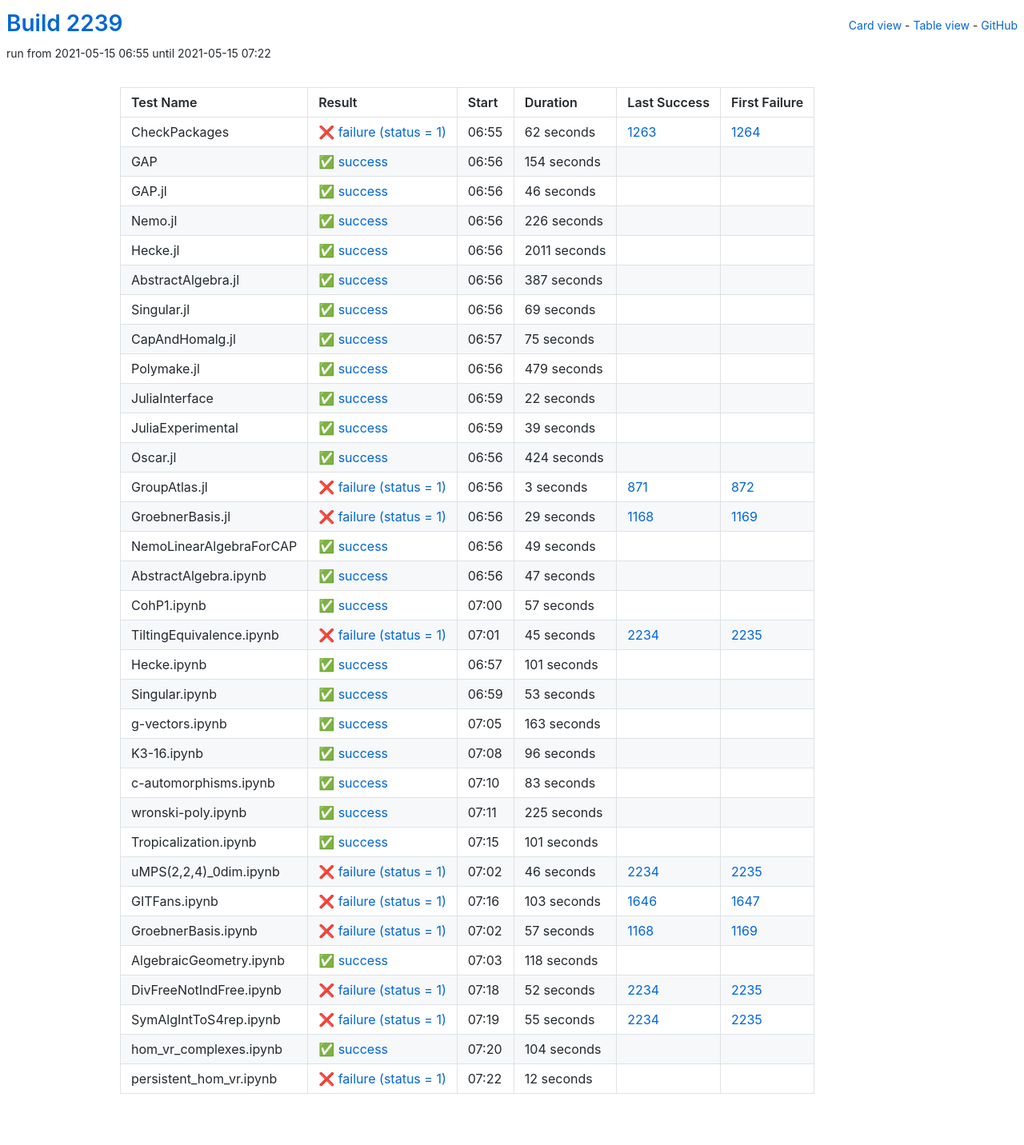
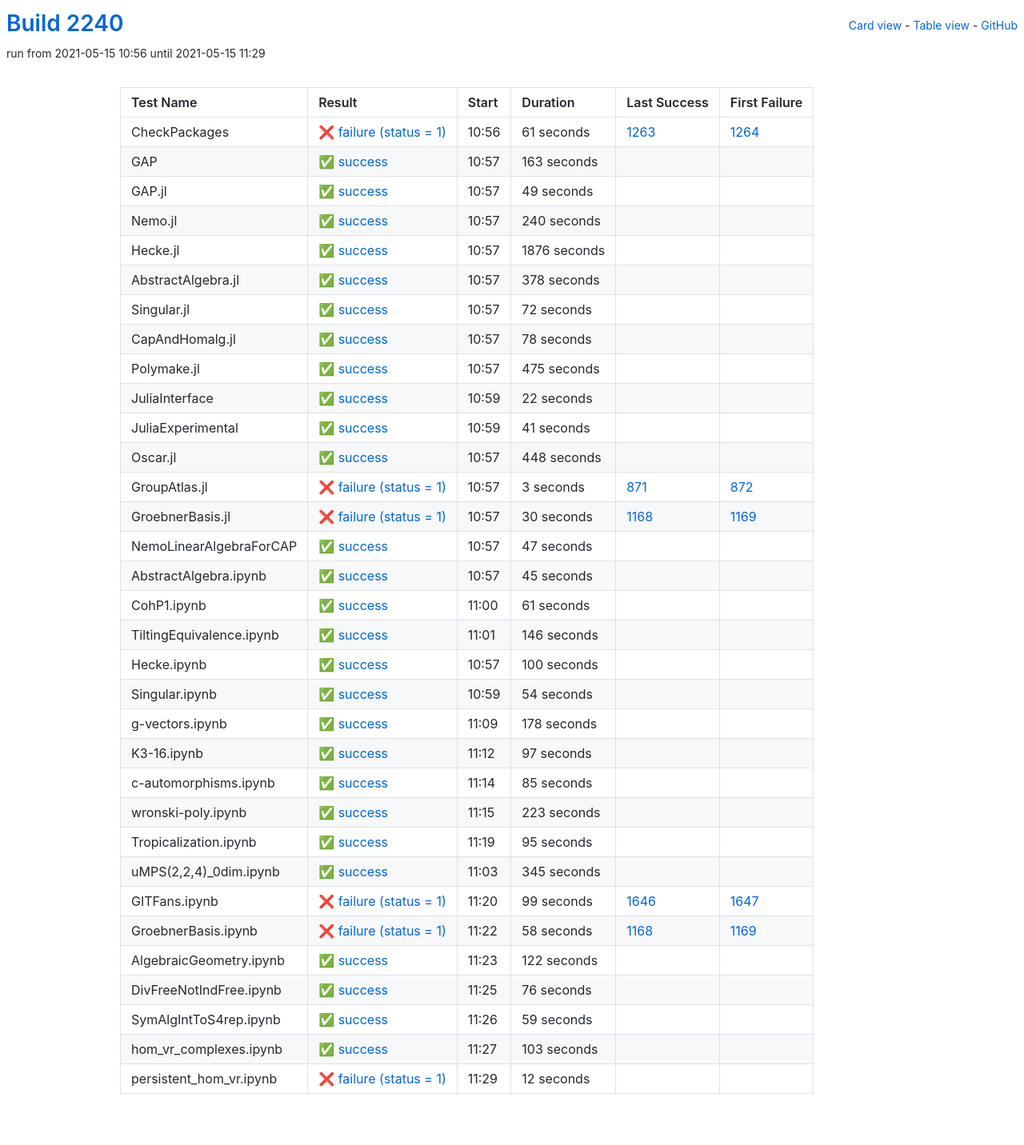
Before and after one commit to oscar-system/oscar-ci-status-stable, a Jekyll site: the page built from table.html, in a window 1280 px wide. Shown: the whole page at 80% size. Built offline with Jekyll 4.4.1, drawn with Linux system fonts in a browser that asks for light colours.

Commit message:
Build #2240

```diff
--- a/_data/ci.yml
+++ b/_data/ci.yml
@@ -1,6 +1,6 @@
 ---
-build: 2239
-build_url: https://oscarci.mathematik.uni-kl.de/job/oscar-stable/2239/
+build: 2240
+build_url: https://oscarci.mathematik.uni-kl.de/job/oscar-stable/2240/
 job: oscar-stable
 organization: oscar-system
 repo: oscar-ci-status-stable
@@ -8,116 +8,116 @@ repourl: https://github.com/oscar-system/oscar-ci-status-stable
 tests:
 - name: CheckPackages
   id: checkpackages
-  log: https://oscarci.mathematik.uni-kl.de/job/oscar-stable/2239/artifact/logs/build-2239/CheckPackages.log
-  start: 2021-05-15 06:55
+  log: https://oscarci.mathematik.uni-kl.de/job/oscar-stable/2240/artifact/logs/build-2240/CheckPackages.log
+  start: 2021-05-15 10:56
   success: false
   exitcode: 1
   status: failure
-  duration: 62
+  duration: 61
   last_success: 1263
   last_success_url: https://oscarci.mathematik.uni-kl.de/job/oscar-stable/1263/
   first_failure: 1264
   first_failure_url: https://oscarci.mathematik.uni-kl.de/job/oscar-stable/1264/
 - name: GAP
   id: gap
-  log: https://oscarci.mathematik.uni-kl.de/job/oscar-stable/2239/artifact/logs/build-2239/GAP.log
-  start: 2021-05-15 06:56
+  log: https://oscarci.mathematik.uni-kl.de/job/oscar-stable/2240/artifact/logs/build-2240/GAP.log
+  start: 2021-05-15 10:57
   success: true
   exitcode: 0
   status: success
-  duration: 154
+  duration: 163
   last_success: false
   last_success_url:
   first_failure: false
   first_failure_url:
 - name: GAP.jl
   id: gap-jl
-  log: https://oscarci.mathematik.uni-kl.de/job/oscar-stable/2239/artifact/logs/build-2239/GAP.jl.log
-  start: 2021-05-15 06:56
+  log: https://oscarci.mathematik.uni-kl.de/job/oscar-stable/2240/artifact/logs/build-2240/GAP.jl.log
+  start: 2021-05-15 10:57
   success: true
   exitcode: 0
   status: success
-  duration: 46
+  duration: 49
   last_success: false
   last_success_url:
   first_failure: false
   first_failure_url:
 - name: Nemo.jl
   id: nemo-jl
-  log: https://oscarci.mathematik.uni-kl.de/job/oscar-stable/2239/artifact/logs/build-2239/Nemo.jl.log
-  start: 2021-05-15 06:56
+  log: https://oscarci.mathematik.uni-kl.de/job/oscar-stable/2240/artifact/logs/build-2240/Nemo.jl.log
+  start: 2021-05-15 10:57
   success: true
   exitcode: 0
   status: success
-  duration: 226
+  duration: 240
   last_success: false
   last_success_url:
   first_failure: false
   first_failure_url:
 - name: Hecke.jl
   id: hecke-jl
-  log: https://oscarci.mathematik.uni-kl.de/job/oscar-stable/2239/artifact/logs/build-2239/Hecke.jl.log
-  start: 2021-05-15 06:56
+  log: https://oscarci.mathematik.uni-kl.de/job/oscar-stable/2240/artifact/logs/build-2240/Hecke.jl.log
+  start: 2021-05-15 10:57
   success: true
   exitcode: 0
   status: success
-  duration: 2011
+  duration: 1876
   last_success: false
   last_success_url:
   first_failure: false
   first_failure_url:
 - name: AbstractAlgebra.jl
   id: abstractalgebra-jl
-  log: https://oscarci.mathematik.uni-kl.de/job/oscar-stable/2239/artifact/logs/build-2239/AbstractAlgebra.jl.log
-  start: 2021-05-15 06:56
+  log: https://oscarci.mathematik.uni-kl.de/job/oscar-stable/2240/artifact/logs/build-2240/AbstractAlgebra.jl.log
+  start: 2021-05-15 10:57
   success: true
   exitcode: 0
   status: success
-  duration: 387
+  duration: 378
   last_success: false
   last_success_url:
   first_failure: false
   first_failure_url:
 - name: Singular.jl
   id: singular-jl
-  log: https://oscarci.mathematik.uni-kl.de/job/oscar-stable/2239/artifact/logs/build-2239/Singular.jl.log
-  start: 2021-05-15 06:56
+  log: https://oscarci.mathematik.uni-kl.de/job/oscar-stable/2240/artifact/logs/build-2240/Singular.jl.log
+  start: 2021-05-15 10:57
   success: true
   exitcode: 0
   status: success
-  duration: 69
+  duration: 72
   last_success: false
   last_success_url:
   first_failure: false
   first_failure_url:
 - name: CapAndHomalg.jl
   id: capandhomalg-jl
-  log: https://oscarci.mathematik.uni-kl.de/job/oscar-stable/2239/artifact/logs/build-2239/CapAndHomalg.jl.log
-  start: 2021-05-15 06:57
+  log: https://oscarci.mathematik.uni-kl.de/job/oscar-stable/2240/artifact/logs/build-2240/CapAndHomalg.jl.log
+  start: 2021-05-15 10:57
   success: true
   exitcode: 0
   status: success
-  duration: 75
+  duration: 78
   last_success: false
   last_success_url:
   first_failure: false
   first_failure_url:
 - name: Polymake.jl
   id: polymake-jl
-  log: https://oscarci.mathematik.uni-kl.de/job/oscar-stable/2239/artifact/logs/build-2239/Polymake.jl.log
-  start: 2021-05-15 06:56
+  log: https://oscarci.mathematik.uni-kl.de/job/oscar-stable/2240/artifact/logs/build-2240/Polymake.jl.log
+  start: 2021-05-15 10:57
   success: true
   exitcode: 0
   status: success
-  duration: 479
+  duration: 475
   last_success: false
   last_success_url:
   first_failure: false
   first_failure_url:
 - name: JuliaInterface
   id: juliainterface
-  log: https://oscarci.mathematik.uni-kl.de/job/oscar-stable/2239/artifact/logs/build-2239/JuliaInterface.log
-  start: 2021-05-15 06:59
+  log: https://oscarci.mathematik.uni-kl.de/job/oscar-stable/2240/artifact/logs/build-2240/JuliaInterface.log
+  start: 2021-05-15 10:59
   success: true
   exitcode: 0
   status: success
@@ -128,32 +128,32 @@ tests:
   first_failure_url:
 - name: JuliaExperimental
   id: juliaexperimental
-  log: https://oscarci.mathematik.uni-kl.de/job/oscar-stable/2239/artifact/logs/build-2239/JuliaExperimental.log
-  start: 2021-05-15 06:59
+  log: https://oscarci.mathematik.uni-kl.de/job/oscar-stable/2240/artifact/logs/build-2240/JuliaExperimental.log
+  start: 2021-05-15 10:59
   success: true
   exitcode: 0
   status: success
-  duration: 39
+  duration: 41
   last_success: false
   last_success_url:
   first_failure: false
   first_failure_url:
 - name: Oscar.jl
   id: oscar-jl
-  log: https://oscarci.mathematik.uni-kl.de/job/oscar-stable/2239/artifact/logs/build-2239/Oscar.jl.log
-  start: 2021-05-15 06:56
+  log: https://oscarci.mathematik.uni-kl.de/job/oscar-stable/2240/artifact/logs/build-2240/Oscar.jl.log
+  start: 2021-05-15 10:57
   success: true
   exitcode: 0
   status: success
-  duration: 424
+  duration: 448
   last_success: false
   last_success_url:
   first_failure: false
   first_failure_url:
 - name: GroupAtlas.jl
   id: groupatlas-jl
-  log: https://oscarci.mathematik.uni-kl.de/job/oscar-stable/2239/artifact/logs/build-2239/GroupAtlas.jl.log
-  start: 2021-05-15 06:56
+  log: https://oscarci.mathematik.uni-kl.de/job/oscar-stable/2240/artifact/logs/build-2240/GroupAtlas.jl.log
+  start: 2021-05-15 10:57
   success: false
   exitcode: 1
   status: failure
@@ -164,32 +164,20 @@ tests:
   first_failure_url: https://oscarci.mathematik.uni-kl.de/job/oscar-stable/872/
 - name: GroebnerBasis.jl
   id: groebnerbasis-jl
-  log: https://oscarci.mathematik.uni-kl.de/job/oscar-stable/2239/artifact/logs/build-2239/GroebnerBasis.jl.log
-  start: 2021-05-15 06:56
+  log: https://oscarci.mathematik.uni-kl.de/job/oscar-stable/2240/artifact/logs/build-2240/GroebnerBasis.jl.log
+  start: 2021-05-15 10:57
   success: false
   exitcode: 1
   status: failure
-  duration: 29
+  duration: 30
   last_success: 1168
   last_success_url: https://oscarci.mathematik.uni-kl.de/job/oscar-stable/1168/
   first_failure: 1169
   first_failure_url: https://oscarci.mathematik.uni-kl.de/job/oscar-stable/1169/
 - name: NemoLinearAlgebraForCAP
   id: nemolinearalgebraforcap
-  log: https://oscarci.mathematik.uni-kl.de/job/oscar-stable/2239/artifact/logs/build-2239/NemoLinearAlgebraForCAP.log
-  start: 2021-05-15 06:56
-  success: true
-  exitcode: 0
-  status: success
-  duration: 49
-  last_success: false
-  last_success_url:
-  first_failure: false
-  first_failure_url:
-- name: AbstractAlgebra.ipynb
-  id: abstractalgebra-ipynb
-  log: https://oscarci.mathematik.uni-kl.de/job/oscar-stable/2239/artifact/logs/build-2239/AbstractAlgebra.ipynb.log
-  start: 2021-05-15 06:56
+  log: https://oscarci.mathematik.uni-kl.de/job/oscar-stable/2240/artifact/logs/build-2240/NemoLinearAlgebraForCAP.log
+  start: 2021-05-15 10:57
   success: true
   exitcode: 0
   status: success
@@ -198,202 +186,214 @@ tests:
   last_success_url:
   first_failure: false
   first_failure_url:
-- name: CohP1.ipynb
-  id: cohp1-ipynb
-  log: https://oscarci.mathematik.uni-kl.de/job/oscar-stable/2239/artifact/logs/build-2239/CohP1.ipynb.log
-  start: 2021-05-15 07:00
+- name: AbstractAlgebra.ipynb
+  id: abstractalgebra-ipynb
+  log: https://oscarci.mathematik.uni-kl.de/job/oscar-stable/2240/artifact/logs/build-2240/AbstractAlgebra.ipynb.log
+  start: 2021-05-15 10:57
   success: true
   exitcode: 0
   status: success
-  duration: 57
+  duration: 45
+  last_success: false
+  last_success_url:
+  first_failure: false
+  first_failure_url:
+- name: CohP1.ipynb
+  id: cohp1-ipynb
+  log: https://oscarci.mathematik.uni-kl.de/job/oscar-stable/2240/artifact/logs/build-2240/CohP1.ipynb.log
+  start: 2021-05-15 11:00
+  success: true
+  exitcode: 0
+  status: success
+  duration: 61
   last_success: false
   last_success_url:
   first_failure: false
   first_failure_url:
 - name: TiltingEquivalence.ipynb
   id: tiltingequivalence-ipynb
-  log: https://oscarci.mathematik.uni-kl.de/job/oscar-stable/2239/artifact/logs/build-2239/TiltingEquivalence.ipynb.log
-  start: 2021-05-15 07:01
-  success: false
-  exitcode: 1
-  status: failure
-  duration: 45
-  last_success: 2234
-  last_success_url: https://oscarci.mathematik.uni-kl.de/job/oscar-stable/2234/
-  first_failure: 2235
-  first_failure_url: https://oscarci.mathematik.uni-kl.de/job/oscar-stable/2235/
-- name: Hecke.ipynb
-  id: hecke-ipynb
-  log: https://oscarci.mathematik.uni-kl.de/job/oscar-stable/2239/artifact/logs/build-2239/Hecke.ipynb.log
-  start: 2021-05-15 06:57
+  log: https://oscarci.mathematik.uni-kl.de/job/oscar-stable/2240/artifact/logs/build-2240/TiltingEquivalence.ipynb.log
+  start: 2021-05-15 11:01
   success: true
   exitcode: 0
   status: success
-  duration: 101
+  duration: 146
+  last_success: false
+  last_success_url:
+  first_failure: false
+  first_failure_url:
+- name: Hecke.ipynb
+  id: hecke-ipynb
+  log: https://oscarci.mathematik.uni-kl.de/job/oscar-stable/2240/artifact/logs/build-2240/Hecke.ipynb.log
+  start: 2021-05-15 10:57
+  success: true
+  exitcode: 0
+  status: success
+  duration: 100
   last_success: false
   last_success_url:
   first_failure: false
   first_failure_url:
 - name: Singular.ipynb
   id: singular-ipynb
-  log: https://oscarci.mathematik.uni-kl.de/job/oscar-stable/2239/artifact/logs/build-2239/Singular.ipynb.log
-  start: 2021-05-15 06:59
+  log: https://oscarci.mathematik.uni-kl.de/job/oscar-stable/2240/artifact/logs/build-2240/Singular.ipynb.log
+  start: 2021-05-15 10:59
   success: true
   exitcode: 0
   status: success
-  duration: 53
+  duration: 54
   last_success: false
   last_success_url:
   first_failure: false
   first_failure_url:
 - name: g-vectors.ipynb
   id: g-vectors-ipynb
-  log: https://oscarci.mathematik.uni-kl.de/job/oscar-stable/2239/artifact/logs/build-2239/g-vectors.ipynb.log
-  start: 2021-05-15 07:05
+  log: https://oscarci.mathematik.uni-kl.de/job/oscar-stable/2240/artifact/logs/build-2240/g-vectors.ipynb.log
+  start: 2021-05-15 11:09
   success: true
   exitcode: 0
   status: success
-  duration: 163
+  duration: 178
   last_success: false
   last_success_url:
   first_failure: false
   first_failure_url:
 - name: K3-16.ipynb
   id: k3-16-ipynb
-  log: https://oscarci.mathematik.uni-kl.de/job/oscar-stable/2239/artifact/logs/build-2239/K3-16.ipynb.log
-  start: 2021-05-15 07:08
+  log: https://oscarci.mathematik.uni-kl.de/job/oscar-stable/2240/artifact/logs/build-2240/K3-16.ipynb.log
+  start: 2021-05-15 11:12
   success: true
   exitcode: 0
   status: success
-  duration: 96
+  duration: 97
   last_success: false
   last_success_url:
   first_failure: false
   first_failure_url:
 - name: c-automorphisms.ipynb
   id: c-automorphisms-ipynb
-  log: https://oscarci.mathematik.uni-kl.de/job/oscar-stable/2239/artifact/logs/build-2239/c-automorphisms.ipynb.log
-  start: 2021-05-15 07:10
+  log: https://oscarci.mathematik.uni-kl.de/job/oscar-stable/2240/artifact/logs/build-2240/c-automorphisms.ipynb.log
+  start: 2021-05-15 11:14
   success: true
   exitcode: 0
   status: success
-  duration: 83
+  duration: 85
   last_success: false
   last_success_url:
   first_failure: false
   first_failure_url:
 - name: wronski-poly.ipynb
   id: wronski-poly-ipynb
-  log: https://oscarci.mathematik.uni-kl.de/job/oscar-stable/2239/artifact/logs/build-2239/wronski-poly.ipynb.log
-  start: 2021-05-15 07:11
+  log: https://oscarci.mathematik.uni-kl.de/job/oscar-stable/2240/artifact/logs/build-2240/wronski-poly.ipynb.log
+  start: 2021-05-15 11:15
   success: true
   exitcode: 0
   status: success
-  duration: 225
+  duration: 223
   last_success: false
   last_success_url:
   first_failure: false
   first_failure_url:
 - name: Tropicalization.ipynb
   id: tropicalization-ipynb
-  log: https://oscarci.mathematik.uni-kl.de/job/oscar-stable/2239/artifact/logs/build-2239/Tropicalization.ipynb.log
-  start: 2021-05-15 07:15
+  log: https://oscarci.mathematik.uni-kl.de/job/oscar-stable/2240/artifact/logs/build-2240/Tropicalization.ipynb.log
+  start: 2021-05-15 11:19
   success: true
   exitcode: 0
   status: success
-  duration: 101
+  duration: 95
   last_success: false
   last_success_url:
   first_failure: false
   first_failure_url:
 - name: uMPS(2,2,4)_0dim.ipynb
   id: umps-2-2-4-0dim-ipynb
-  log: https://oscarci.mathematik.uni-kl.de/job/oscar-stable/2239/artifact/logs/build-2239/uMPS-2-2-4-_0dim.ipynb.log
-  start: 2021-05-15 07:02
+  log: https://oscarci.mathematik.uni-kl.de/job/oscar-stable/2240/artifact/logs/build-2240/uMPS-2-2-4-_0dim.ipynb.log
+  start: 2021-05-15 11:03
+  success: true
+  exitcode: 0
+  status: success
+  duration: 345
+  last_success: false
+  last_success_url:
+  first_failure: false
+  first_failure_url:
+- name: GITFans.ipynb
+  id: gitfans-ipynb
+  log: https://oscarci.mathematik.uni-kl.de/job/oscar-stable/2240/artifact/logs/build-2240/GITFans.ipynb.log
+  start: 2021-05-15 11:20
   success: false
   exitcode: 1
   status: failure
-  duration: 46
-  last_success: 2234
-  last_success_url: https://oscarci.mathematik.uni-kl.de/job/oscar-stable/2234/
-  first_failure: 2235
-  first_failure_url: https://oscarci.mathematik.uni-kl.de/job/oscar-stable/2235/
-- name: GITFans.ipynb
-  id: gitfans-ipynb
-  log: https://oscarci.mathematik.uni-kl.de/job/oscar-stable/2239/artifact/logs/build-2239/GITFans.ipynb.log
-  start: 2021-05-15 07:16
-  success: false
-  exitcode: 1
-  status: failure
-  duration: 103
+  duration: 99
   last_success: 1646
   last_success_url: https://oscarci.mathematik.uni-kl.de/job/oscar-stable/1646/
   first_failure: 1647
   first_failure_url: https://oscarci.mathematik.uni-kl.de/job/oscar-stable/1647/
 - name: GroebnerBasis.ipynb
   id: groebnerbasis-ipynb
-  log: https://oscarci.mathematik.uni-kl.de/job/oscar-stable/2239/artifact/logs/build-2239/GroebnerBasis.ipynb.log
-  start: 2021-05-15 07:02
+  log: https://oscarci.mathematik.uni-kl.de/job/oscar-stable/2240/artifact/logs/build-2240/GroebnerBasis.ipynb.log
+  start: 2021-05-15 11:22
   success: false
   exitcode: 1
   status: failure
-  duration: 57
+  duration: 58
   last_success: 1168
   last_success_url: https://oscarci.mathematik.uni-kl.de/job/oscar-stable/1168/
   first_failure: 1169
   first_failure_url: https://oscarci.mathematik.uni-kl.de/job/oscar-stable/1169/
 - name: AlgebraicGeometry.ipynb
   id: algebraicgeometry-ipynb
-  log: https://oscarci.mathematik.uni-kl.de/job/oscar-stable/2239/artifact/logs/build-2239/AlgebraicGeometry.ipynb.log
-  start: 2021-05-15 07:03
+  log: https://oscarci.mathematik.uni-kl.de/job/oscar-stable/2240/artifact/logs/build-2240/AlgebraicGeometry.ipynb.log
+  start: 2021-05-15 11:23
   success: true
   exitcode: 0
   status: success
-  duration: 118
+  duration: 122
   last_success: false
   last_success_url:
   first_failure: false
   first_failure_url:
 - name: DivFreeNotIndFree.ipynb
   id: divfreenotindfree-ipynb
-  log: https://oscarci.mathematik.uni-kl.de/job/oscar-stable/2239/artifact/logs/build-2239/DivFreeNotIndFree.ipynb.log
-  start: 2021-05-15 07:18
-  success: false
-  exitcode: 1
-  status: failure
-  duration: 52
-  last_success: 2234
-  last_success_url: https://oscarci.mathematik.uni-kl.de/job/oscar-stable/2234/
-  first_failure: 2235
-  first_failure_url: https://oscarci.mathematik.uni-kl.de/job/oscar-stable/2235/
-- name: SymAlgIntToS4rep.ipynb
-  id: symalginttos4rep-ipynb
-  log: https://oscarci.mathematik.uni-kl.de/job/oscar-stable/2239/artifact/logs/build-2239/SymAlgIntToS4rep.ipynb.log
-  start: 2021-05-15 07:19
-  success: false
-  exitcode: 1
-  status: failure
-  duration: 55
-  last_success: 2234
-  last_success_url: https://oscarci.mathematik.uni-kl.de/job/oscar-stable/2234/
-  first_failure: 2235
-  first_failure_url: https://oscarci.mathematik.uni-kl.de/job/oscar-stable/2235/
-- name: hom_vr_complexes.ipynb
-  id: hom-vr-complexes-ipynb
-  log: https://oscarci.mathematik.uni-kl.de/job/oscar-stable/2239/artifact/logs/build-2239/hom_vr_complexes.ipynb.log
-  start: 2021-05-15 07:20
+  log: https://oscarci.mathematik.uni-kl.de/job/oscar-stable/2240/artifact/logs/build-2240/DivFreeNotIndFree.ipynb.log
+  start: 2021-05-15 11:25
   success: true
   exitcode: 0
   status: success
-  duration: 104
+  duration: 76
+  last_success: false
+  last_success_url:
+  first_failure: false
+  first_failure_url:
+- name: SymAlgIntToS4rep.ipynb
+  id: symalginttos4rep-ipynb
+  log: https://oscarci.mathematik.uni-kl.de/job/oscar-stable/2240/artifact/logs/build-2240/SymAlgIntToS4rep.ipynb.log
+  start: 2021-05-15 11:26
+  success: true
+  exitcode: 0
+  status: success
+  duration: 59
+  last_success: false
+  last_success_url:
+  first_failure: false
+  first_failure_url:
+- name: hom_vr_complexes.ipynb
+  id: hom-vr-complexes-ipynb
+  log: https://oscarci.mathematik.uni-kl.de/job/oscar-stable/2240/artifact/logs/build-2240/hom_vr_complexes.ipynb.log
+  start: 2021-05-15 11:27
+  success: true
+  exitcode: 0
+  status: success
+  duration: 103
   last_success: false
   last_success_url:
   first_failure: false
   first_failure_url:
 - name: persistent_hom_vr.ipynb
   id: persistent-hom-vr-ipynb
-  log: https://oscarci.mathematik.uni-kl.de/job/oscar-stable/2239/artifact/logs/build-2239/persistent_hom_vr.ipynb.log
-  start: 2021-05-15 07:22
+  log: https://oscarci.mathematik.uni-kl.de/job/oscar-stable/2240/artifact/logs/build-2240/persistent_hom_vr.ipynb.log
+  start: 2021-05-15 11:29
   success: false
   exitcode: 1
   status: failure
```
Also changed, not shown: README.md.
